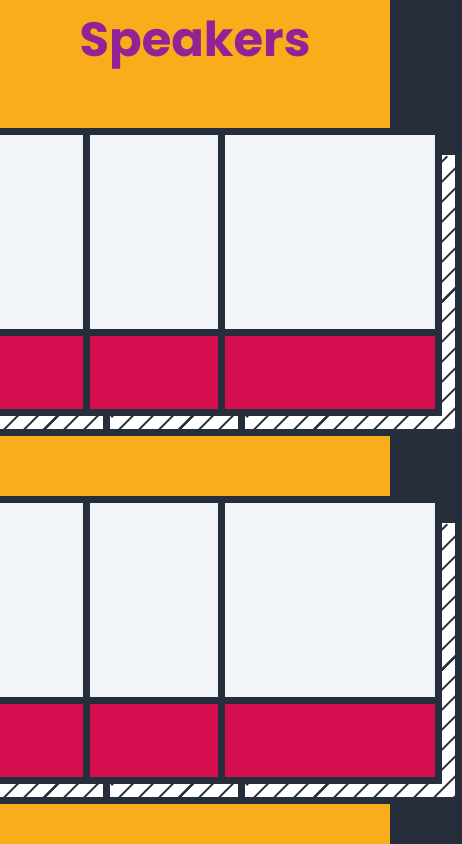
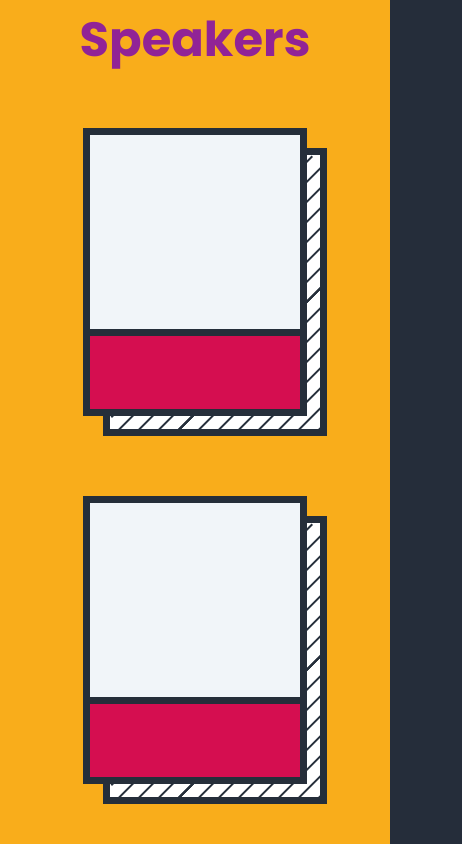
Before and after one commit to PYerevan/conf-22, a Vue app: page / in a window 390 px wide. Shown: the part 860-1704 px from the top of the page, 462 px wide, since content can reach past the window. Built offline with nearby package versions, Linux system fonts and the light colour scheme.

Commit message:
Responsive fixes
Signed-off-by: Gevorg Harutyunyan <gevharut@gmail.com>

```diff
--- a/src/SpeakersSection/SpeakersSection.vue
+++ b/src/SpeakersSection/SpeakersSection.vue
@@ -5,7 +5,7 @@
         <h3 class="font-heading text-5xl font-bold text-[#912396]">Speakers</h3>
       </div>
 
-      <div class="grid grid-cols-3 gap-x-4 gap-y-20">
+      <div class="grid gap-x-4 gap-y-20 md:grid-cols-3">
         <div
           v-for="speaker in speakers"
           :key="speaker.id"
```
